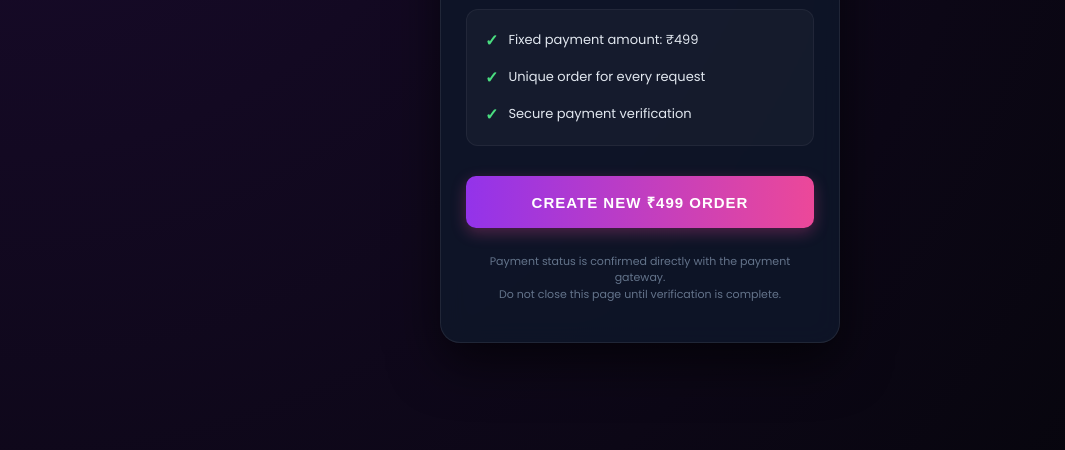
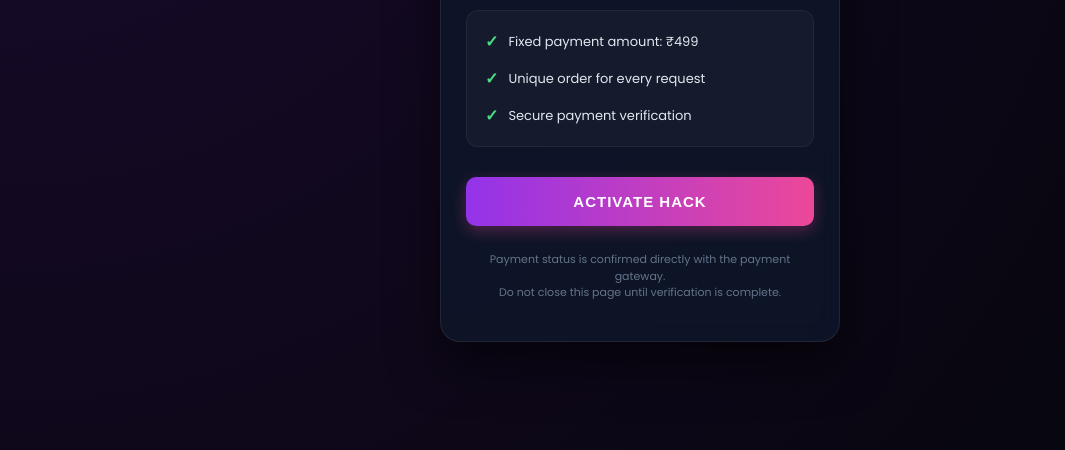
Before and after one commit to modderkb/rupayex-pay, a website: page public/index.html in a window 1280 px wide. Shown: the part 350-800 px from the top of the page, without its empty margins (0-1065 px from the left). Drawn offline with Linux system fonts and the light colour scheme.

Commit message:
Update index.html

```diff
--- a/public/index.html
+++ b/public/index.html
@@ -110,7 +110,7 @@
   </div>
 
   <!-- Button -->
-  <button id="payBtn" class="btn">CREATE NEW ₹499 ORDER</button>
+  <button id="payBtn" class="btn">ACTIVATE HACK</button>
 
   <!-- Error Message Box -->
   <div id="errorMsg" class="error-msg"></div>
```
